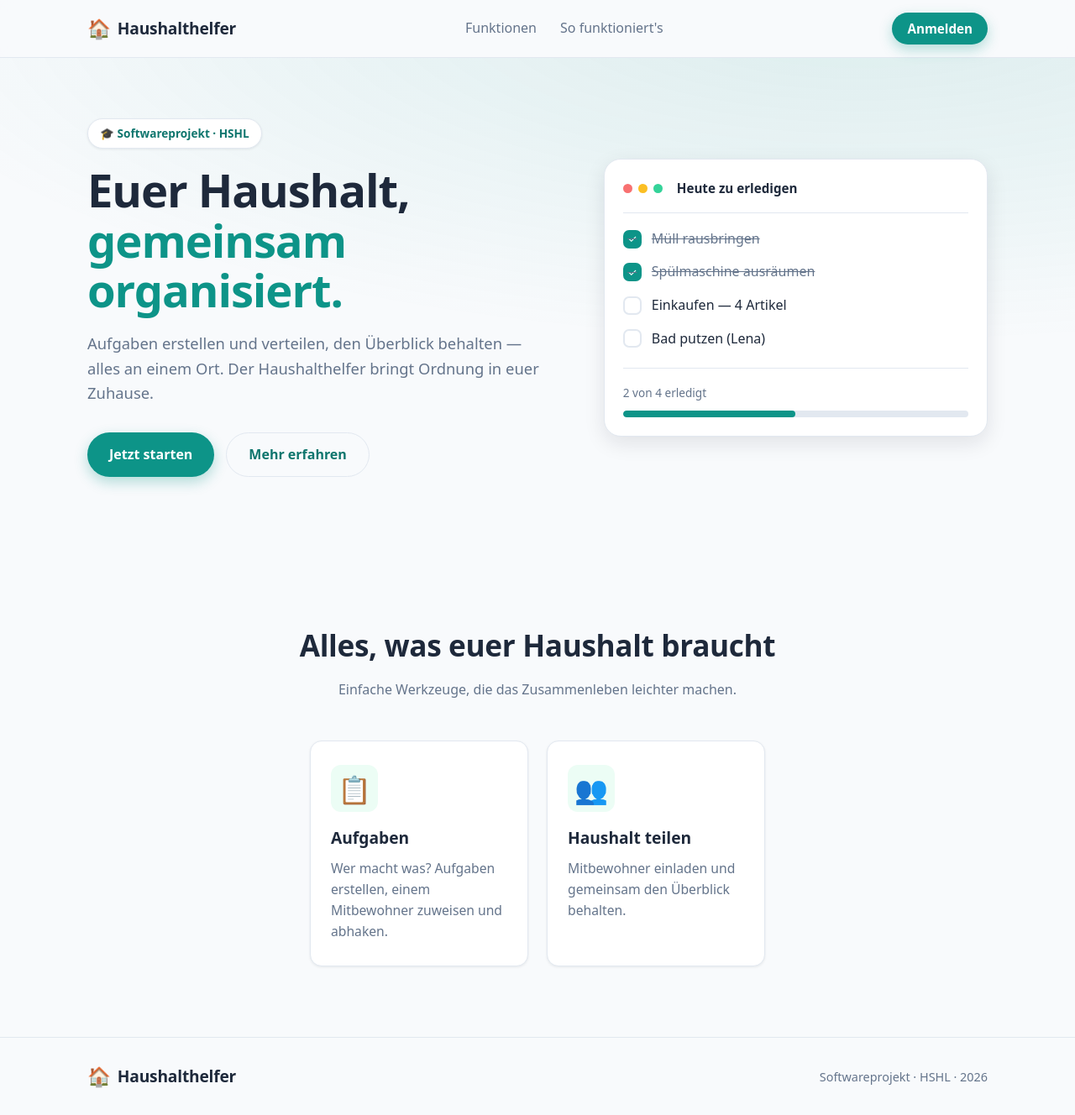
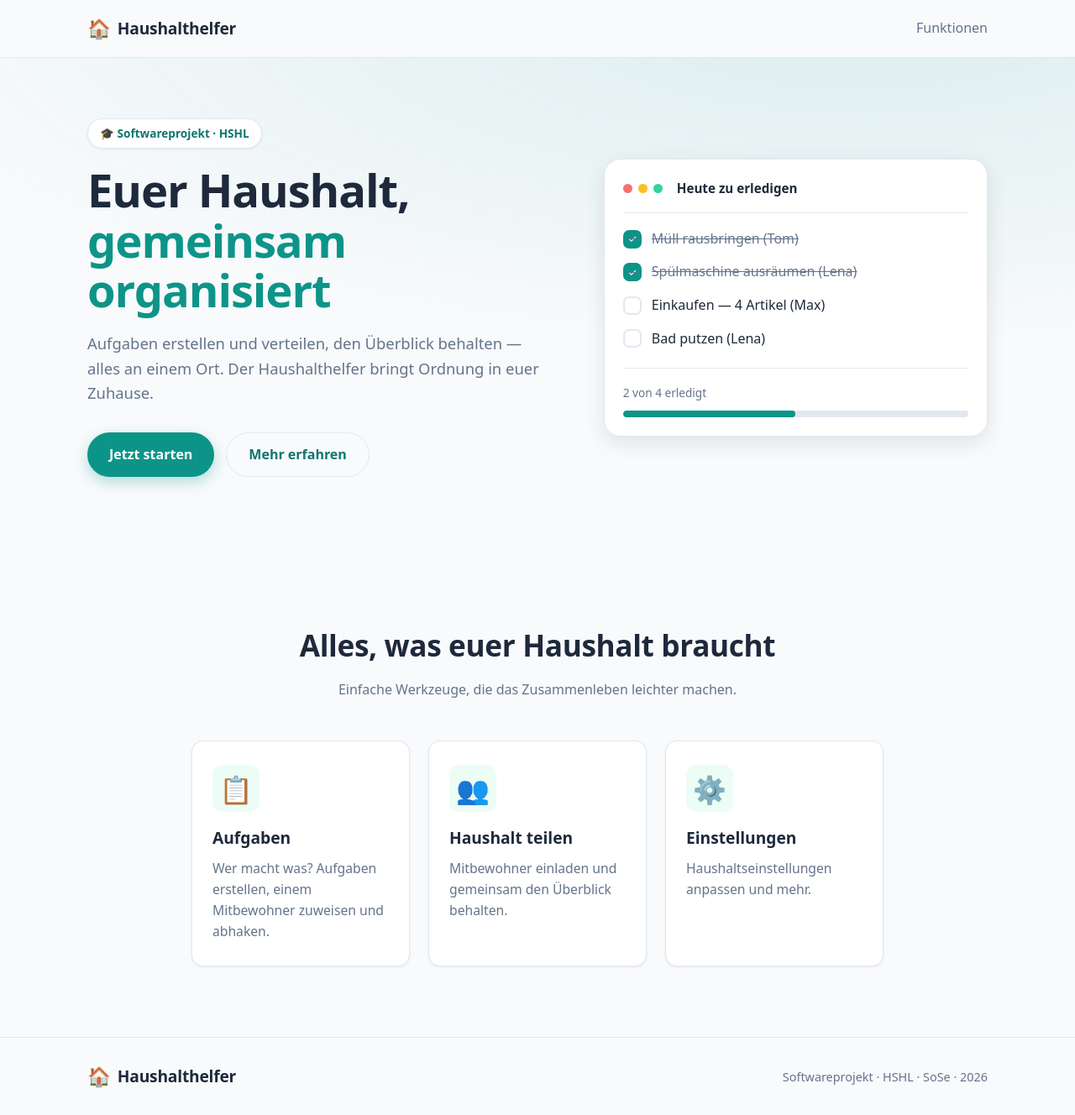
Before and after one commit to NataliaYakushkina/Softwareproject, a React (Vite) app in the folder frontend/: page / in a window 1280 px wide. Shown: the whole page at 84% size. Built offline with nearby package versions, Linux system fonts and the light colour scheme.

Commit message:
Update Startseite (change header, footer, add function - Einstellungen)

```diff
--- a/frontend/src/App.jsx
+++ b/frontend/src/App.jsx
@@ -1,5 +1,8 @@
-import Startseite from './pages/Startseite.jsx'
+// Welche Seite angezeigt wird.
+ import Startseite from './pages/Startseite.jsx'
+// import Aufgabenseite from './pages/Aufgabenseite.jsx'
 
 export default function App() {
+  //return <Aufgabenseite />
   return <Startseite />
 }
--- a/frontend/src/pages/Startseite.jsx
+++ b/frontend/src/pages/Startseite.jsx
@@ -11,6 +11,12 @@ const funktionen = [
     icon: '👥',
     titel: 'Haushalt teilen',
     text: 'Mitbewohner einladen und gemeinsam den Überblick behalten.',
+  },
+
+  {
+    icon: '⚙️',
+    titel: 'Einstellungen',
+    text: 'Haushaltseinstellungen anpassen und mehr.',
   },
 ]
 
@@ -27,9 +33,7 @@ export default function Startseite() {
           </a>
           <nav className="nav">
             <a href="#funktionen">Funktionen</a>
-            <a href="#ablauf">So funktioniert&apos;s</a>
           </nav>
-          <button className="btn btn-primary btn-sm">Anmelden</button>
         </div>
       </header>
 
@@ -41,7 +45,7 @@ export default function Startseite() {
               <span className="badge">🎓 Softwareprojekt · HSHL</span>
               <h1>
                 Euer Haushalt,<br />
-                <span className="akzent">gemeinsam organisiert.</span>
+                <span className="akzent">gemeinsam organisiert</span>
               </h1>
               <p className="hero-lead">
                 Aufgaben erstellen und verteilen, den Überblick behalten —
@@ -62,9 +66,9 @@ export default function Startseite() {
                 <span className="card-title">Heute zu erledigen</span>
               </div>
               <ul className="todo">
-                <li className="done"><span className="check">✓</span> Müll rausbringen</li>
-                <li className="done"><span className="check">✓</span> Spülmaschine ausräumen</li>
-                <li><span className="check open"></span> Einkaufen — 4 Artikel</li>
+                <li className="done"><span className="check">✓</span> Müll rausbringen (Tom)</li>
+                <li className="done"><span className="check">✓</span> Spülmaschine ausräumen (Lena)</li>
+                <li><span className="check open"></span> Einkaufen — 4 Artikel (Max)</li>
                 <li><span className="check open"></span> Bad putzen (Lena)</li>
               </ul>
               <div className="card-foot">
@@ -102,7 +106,7 @@ export default function Startseite() {
           <span className="logo">
             <span className="logo-icon" aria-hidden="true">🏠</span> Haushalthelfer
           </span>
-          <span className="fuss-text">Softwareprojekt · HSHL · 2026</span>
+          <span className="fuss-text">Softwareprojekt · HSHL · SoSe · 2026</span>
         </div>
       </footer>
     </div>
```
